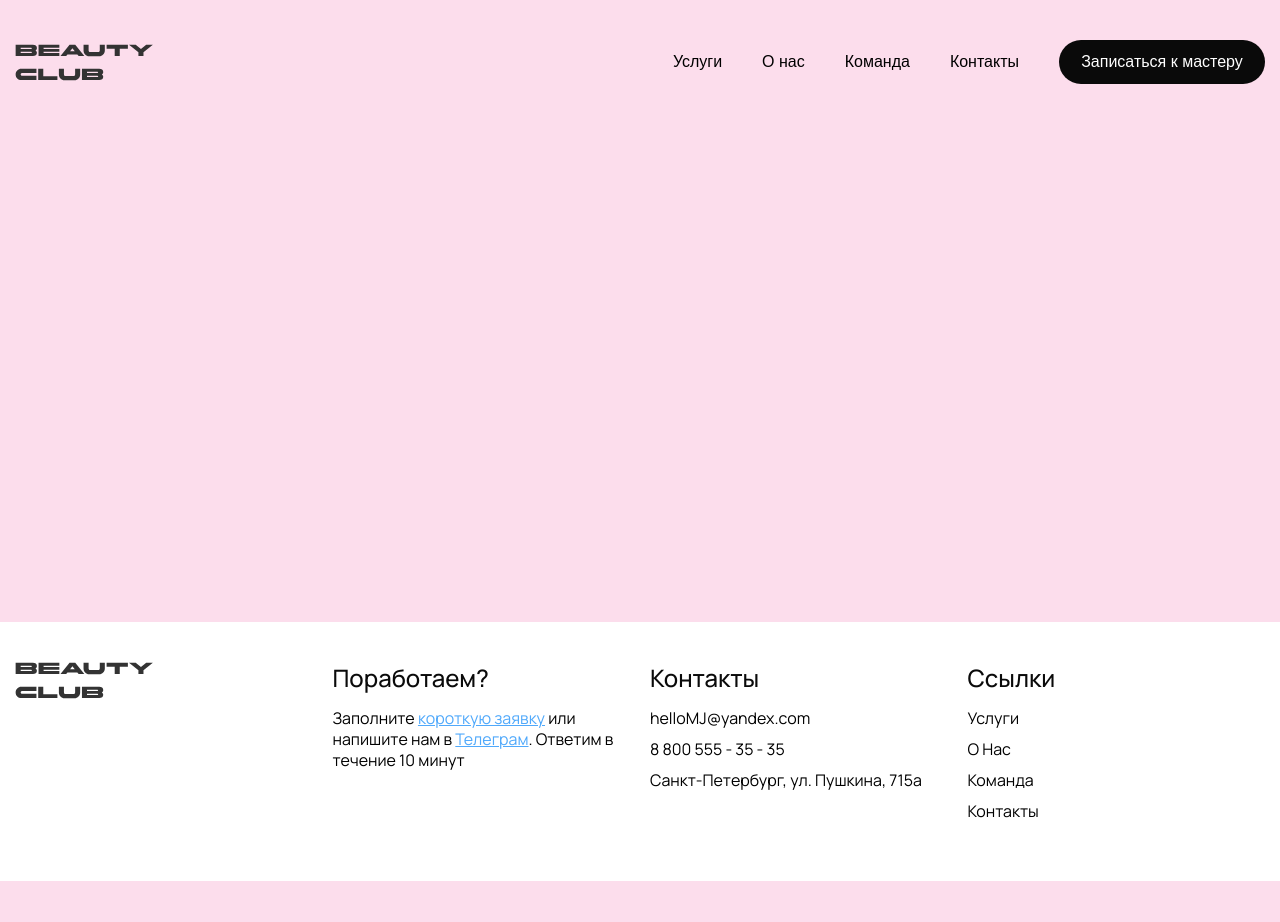
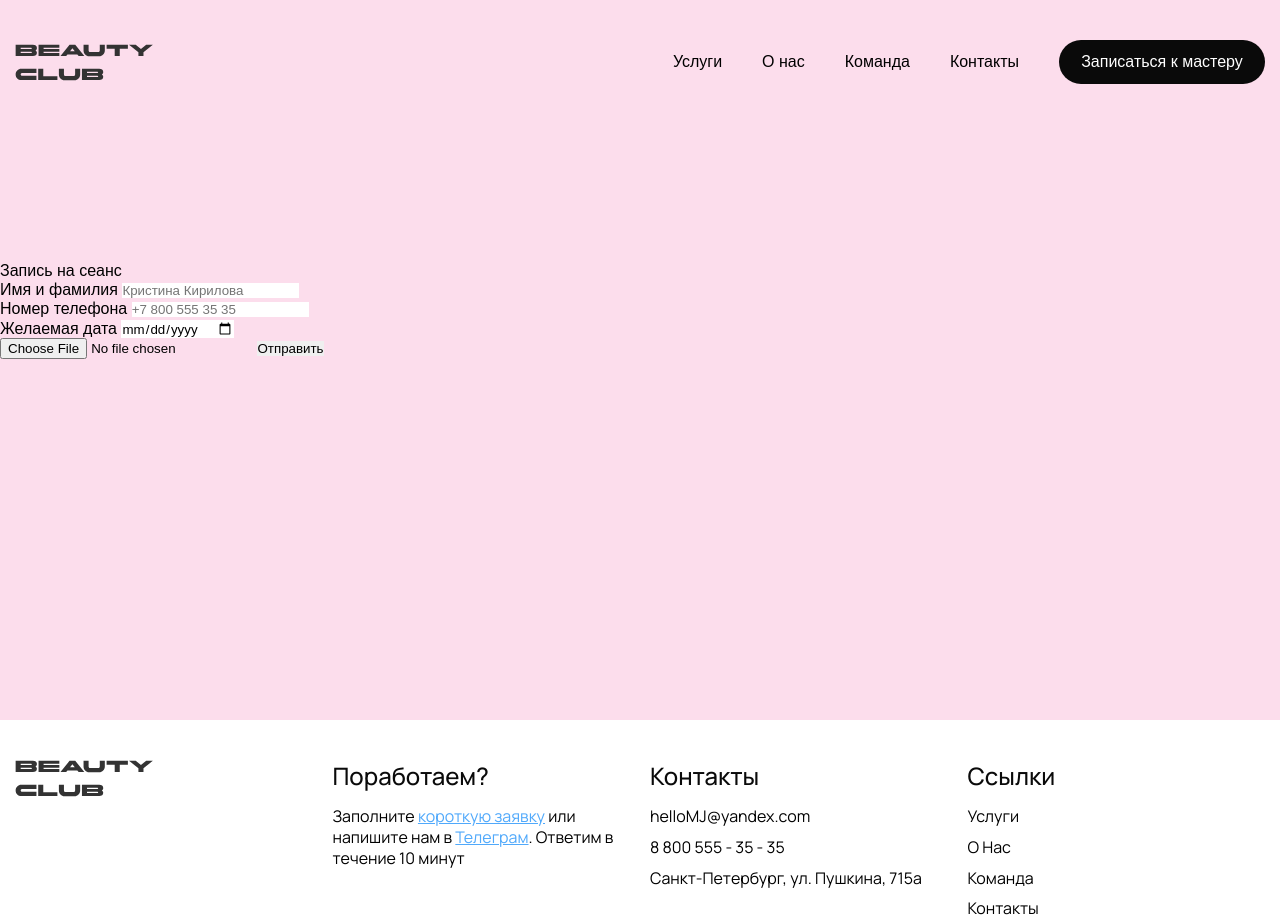
Before and after one commit to Frontend-Freak/Beauty-Club, a plain HTML site: page note.html in a window 1280 px wide. Before the commit the page ends 881 px from the top, so only its background shows below. Drawn offline with Linux system fonts and the light colour scheme.

Commit message:
Add files via upload

```diff
--- a/note.html
+++ b/note.html
@@ -4,18 +4,18 @@
     <meta charset="UTF-8">
     <meta name="viewport" content="width=device-width, initial-scale=1.0">
     <title>Beauty Club</title>
-    <link rel="stylesheet" href="./css/reset.css">
-    <link rel="stylesheet" href="./css/style.css">
-    <link rel="stylesheet" href="./css/fonts.css">
-    <link rel="icon" href="./img/logo/logo.svg">
+    <link rel="stylesheet" href="/css/reset.css">
+    <link rel="stylesheet" href="/css/style.css">
+    <link rel="stylesheet" href="/css/fonts.css">
+    <link rel="icon" href="/img/logo/logo.svg">
 </head>
 <body style="background-color:#fcddec;">
     <div class="wrapper">
         <header class="header">
             <div class="container">
                 <div class="header__inner">
-                    <a href="./index.html" class="header__logo logo">
-                        <img src="./img/logo/logo.svg" alt="logo">
+                    <a href="/index.html" class="header__logo logo">
+                        <img src="/img/logo/logo.svg" alt="logo">
                     </a>
                     <nav class="header__nav">
                         <ul class="header__nav-list">
@@ -50,17 +50,39 @@
             </div>
         </header>
 
-        <main class="main">
-
+        <main class="main__note">
+            <section class="note_form">
+                <h1 class="note_form-title">
+                    Запись на сеанс
+                </h1>
+                <form action="#!" method="post" class="note_form-input" autocomplete="on">
+                    <div class="note_form-item">
+                        <label for="username">Имя и фамилия</label>
+                        <input id="username" type="username" placeholder="Кристина Кирилова">
+                    </div>
+                    <div class="note_form-item">
+                        <label for="tel">Номер телефона</label>
+                        <input id="tel" type="tel" placeholder="+7 800 555 35 35">
+                    </div>
+                    <div class="note_form-item">
+                        <label id="date" for="tel">Желаемая дата </label>
+                        <input type="date" placeholder="дд.мм.гг ">
+                    </div>
+                    <input type="file">
+                    <button class="" type="submit">
+                        Отправить
+                    </button>
+                </form>
+            </section>
         </main>
 
         <footer class="footer">
             <div class="container">
                 <ul class="footer__list">
                     <li class="footer__list-item">
-                        <a href="./index.html" class="footer__logo logo">
-                            <img src="./img/logo/logo.svg" alt="logo">
-                        </a>
+                        <div class="footer__logo logo">
+                            <img src="/img/logo/logo.svg" alt="logo">
+                        </div>
                     </li>
                     <li class="footer__list-item">
                         <h4 class="collaborate__title">
```
